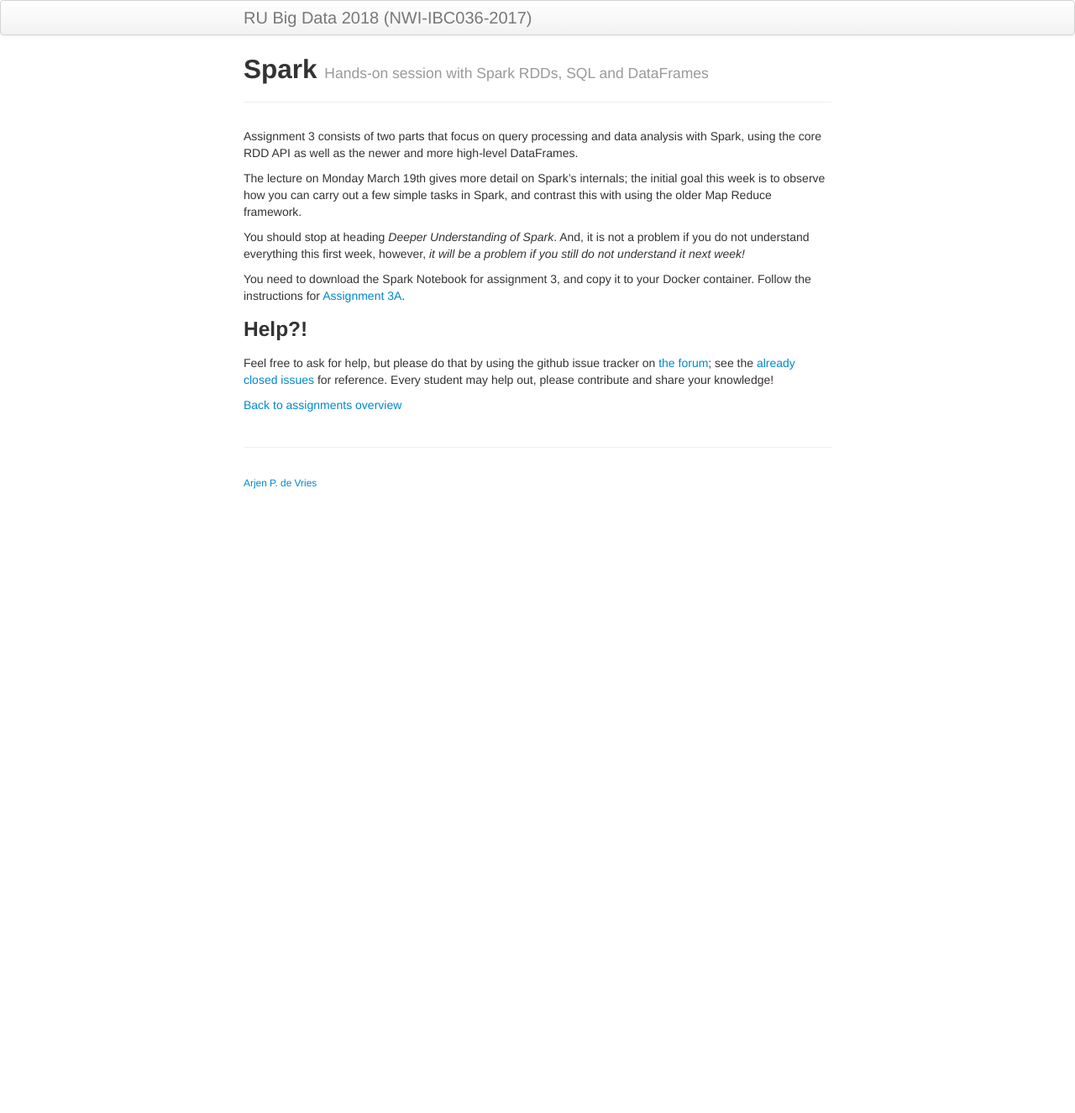
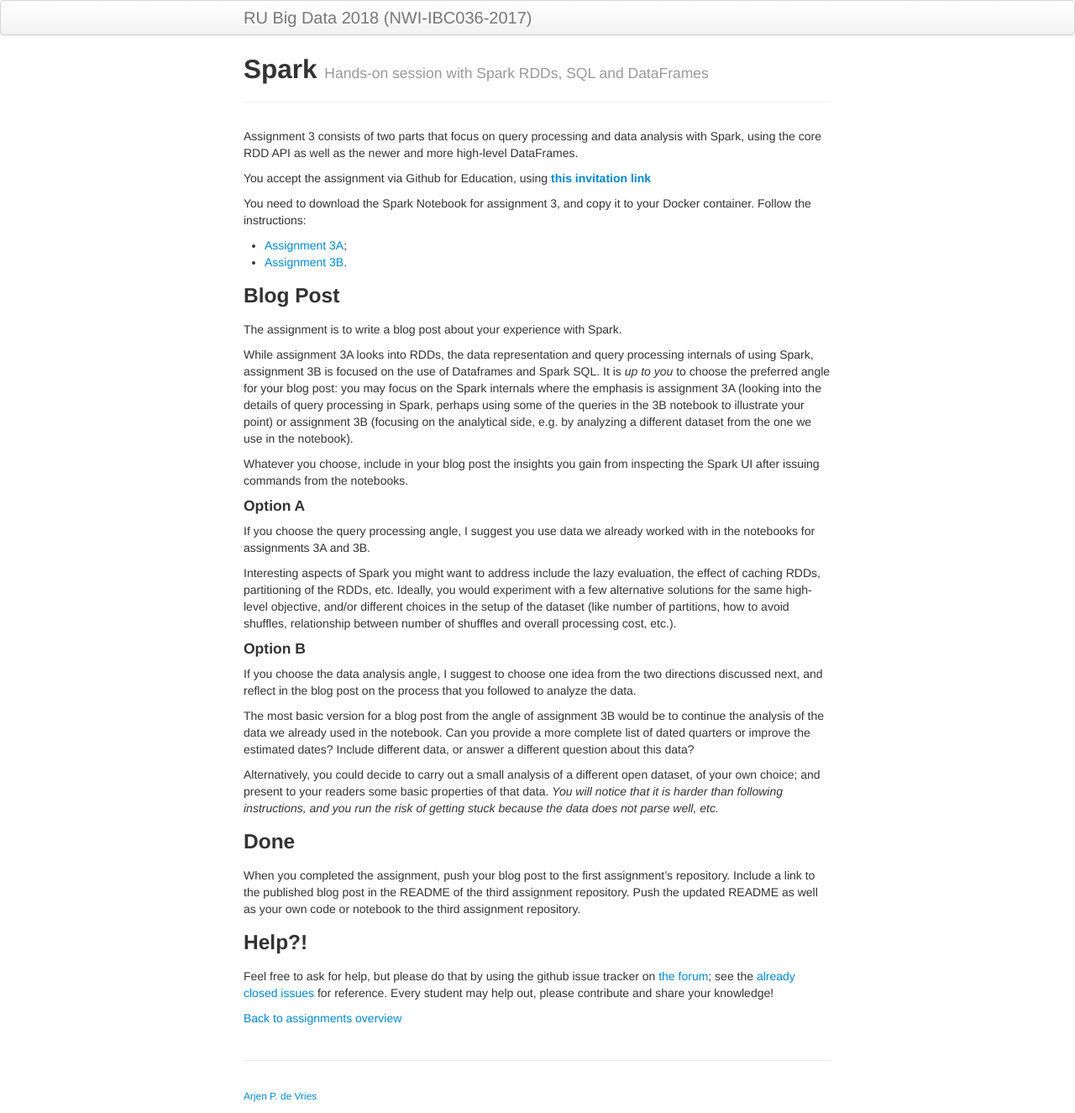
Before and after one commit to Thelukepet/course, a Jekyll site: the page built from assignments/A3-spark.md, in a window 1280 px wide. Shown: the whole page at 84% size. Built offline with Jekyll 4.4.1, drawn with Linux system fonts in a browser that asks for light colours; before the commit the page ends 900 px from its top, so only the background shows below that.

Commit message:
Updated for A3b

```diff
--- a/assignments/A3-spark.md
+++ b/assignments/A3-spark.md
@@ -8,6 +8,7 @@
 Assignment 3 consists of two parts that focus on query processing and data analysis with Spark,
 using the core RDD API as well as the newer and more high-level DataFrames.
 
+<!--
 The lecture on Monday March 19th gives more detail on Spark's internals;
 the initial goal this week is to observe how you can carry out a few simple tasks in Spark,
 and contrast this with using the older Map Reduce framework.
@@ -15,27 +16,28 @@
 You should stop at heading _Deeper Understanding of Spark_.
 And, it is not a problem if you do not understand everything this first week,
 however, _it will be a problem if you still do not understand it next week!_
-
-<!--
-You accept the assignment via Github for Education, using
-[__this invitation link__](https://classroom.github.com/assignment-invitations/ba5deb387f2b05e70253cf91e478d076).
 -->
 
+You accept the assignment via Github for Education, using
+[__this invitation link__](TODO)
+
 You need to download the Spark Notebook for assignment 3, and copy it to your Docker container.
-Follow the instructions for [Assignment 3A](A3a-spark-rdd.html).
+Follow the instructions:
 
-<!--
-+ [Assignment 3B](A3b-spark-df.html)
++ [Assignment 3A](A3a-spark-rdd.html);
++ [Assignment 3B](A3b-spark-df.html).
 
 ### Blog Post
 
 The assignment is to write a blog post about your experience with Spark.
 
 While assignment 3A looks into RDDs, the data representation and query processing internals of using Spark,
-assignment 3B is focused on the use of Dataframes and Spark SQL. It is up to you to choose the preferred angle
+assignment 3B is focused on the use of Dataframes and Spark SQL. It is _up to you_ to choose the preferred angle
 for your blog post: you may focus on the Spark internals where the emphasis is assignment 3A (looking into the
 details of query processing in Spark, perhaps using some of the queries in the 3B notebook to illustrate your
-point) or assignment 3B (focusing on the analytical side, e.g. by analyzing a different dataset).
+point) or assignment 3B (focusing on the analytical side, e.g. by analyzing a different dataset from the one
+we use in the notebook).
+
 Whatever you choose, include in your blog post the insights you gain from inspecting the Spark UI after
 issuing commands from the notebooks.
 
@@ -51,7 +53,7 @@
 
 #### Option B
 
-If you choose the data analysis angle, I suggest to choose one idea from the three directions discussed next,
+If you choose the data analysis angle, I suggest to choose one idea from the two directions discussed next,
 and reflect in the blog post on the process that you followed to analyze the data.
 
 The most basic version for a blog post from the angle of assignment 3B would be to continue the analysis of the
@@ -62,36 +64,11 @@
 and present to your readers some basic properties of that data. _You will notice that it is harder than following
 instructions, and you run the risk of getting stuck because the data does not parse well, etc._
 
-As a third and final suggestion, the assignment repo gives you three different datasets involved in
-a task I recently encountered myself, in the context of the organization of the ACM SIGIR conference in 2017.
-The provided data consists of the following three files:
-
-* `SIGIR2017-invitees.csv` is the spreadsheet we used in September to invite program committee members;
-* `committee.csv` is a recent (April) dump of the committee member metadata from the conference system we use;
-* `committee_topic.csv` contains additional information, about the committee members' expertise.
-
-We would like to pass on the original spreadsheet to the PC Chairs of SIGIR 2018; it includes a manually curated
-field with their DBLP page (their publications). However, some of the PC members have moved institute, or changed their
-contact details like email address; this is only reflected in the dump taken from the conference system.
-Perhaps we would also want to enrich the data to be passed on with additional columns like personal webpage
-and topics of interest.
-
-The assignment for you would then be to (use Spark to) combine the three datasets into a new integrated dataset
-that we could hand over to the 2018 chairs. Your blog post would discuss the choices you make (I would expect
-that the blog post is supported by a new Spark Notebook that you should push to the assignment repo).
-
-__If you choose the data integration problem for your blog post, do make sure that you do not publish the datasets
-themselves publically, and only describe the analysis.__
-
 ### Done
 
-When you completed the assignment, push your blog post to the first assignment's repository
-(in the `gh-pages` branch or it will not render).
-
-and include a link to the published blog post in the README of the third assignment repository.
+When you completed the assignment, push your blog post to the first assignment's repository.
+Include a link to the published blog post in the README of the third assignment repository.
 Push the updated README as well as your own code or notebook to the third assignment repository.
-
--->
 
 ### Help?!
 
```
Also changed, not shown: assignments/index.md (+5 -5 lines).
